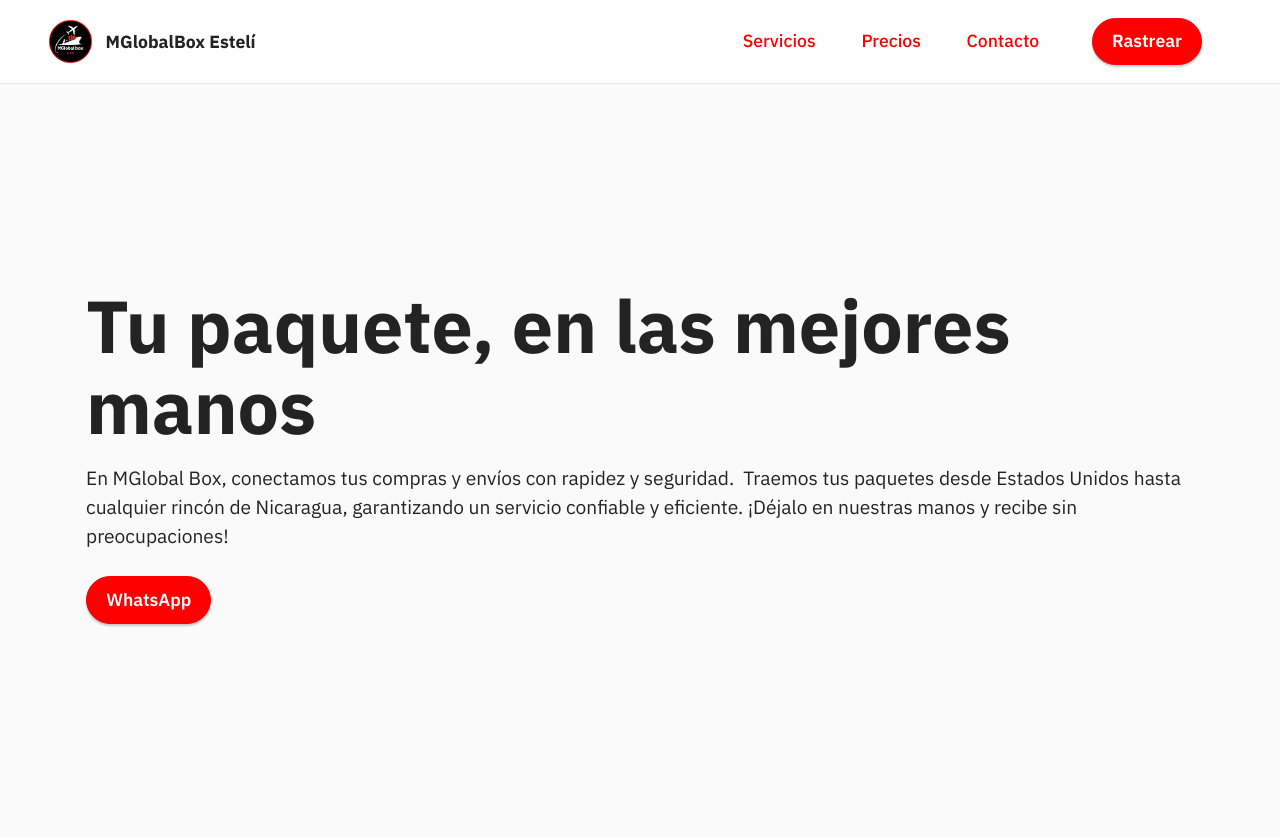
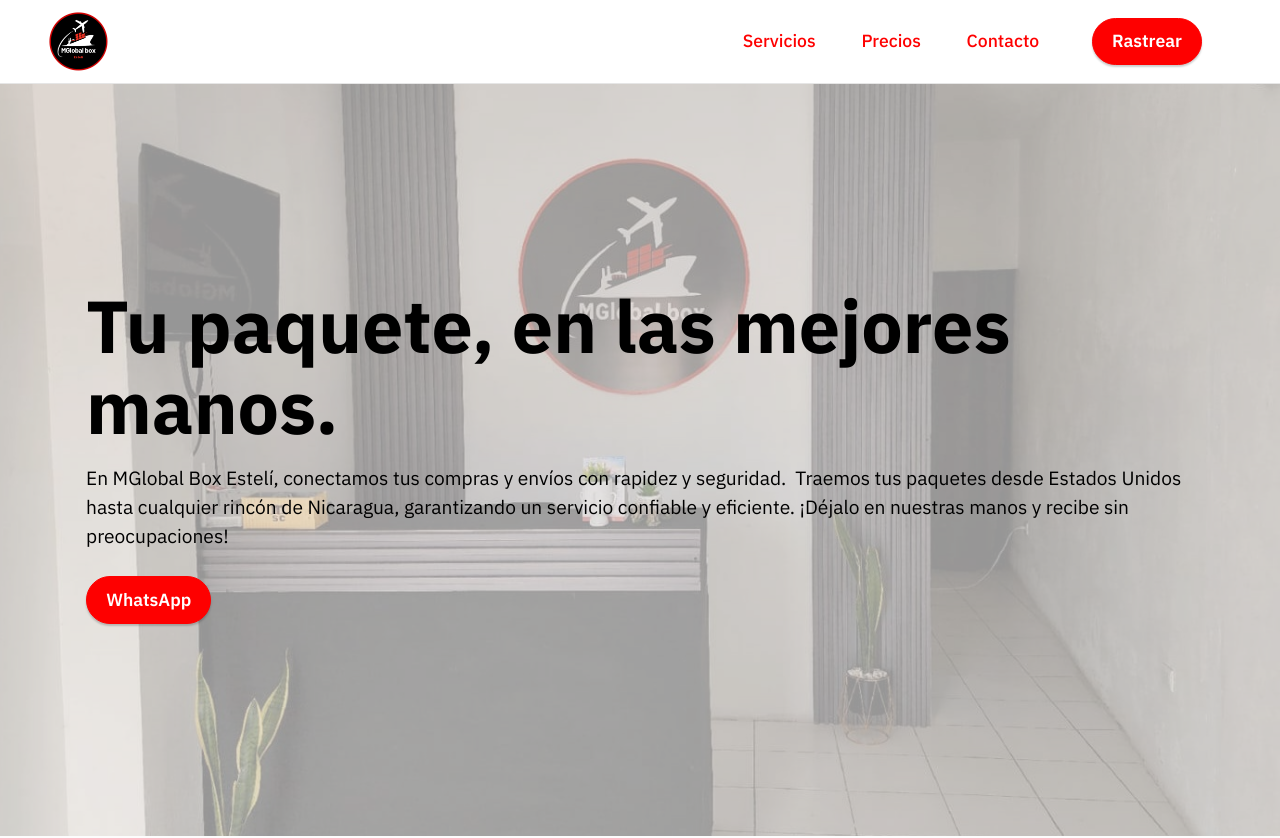
Before and after one commit to jey1322/mglobal_box, a plain HTML site: page index.html in a window 1280 px wide. Shown: the top 838 px of the page. Drawn offline with Linux system fonts and the light colour scheme; files whose address does not match are found by name.

Commit message:
cambis en fondo, quitamos texto del navbar

```diff
--- a/assets/images/hashes.json
+++ b/assets/images/hashes.json
@@ -1 +1 @@
-{"XrXg/k95vC0qPVTPGjsyKA==":"logo-w-121x121.png","7sRgScJY9s80OwMvDgrcPg==":"background2.jpeg","nvqubTrJk3f0EXvs+Zb3mw==":"background2-1.jpeg","5dKyjDuE+TnRdgRSIjY30w==":"whatsapp%20image%202025-03-25%20at%2012.25.46%20(1)-1076x1076.jpg","qUgUiC0K+JrG1j2qgfNfXg==":"whatsapp%20image%202025-03-25%20at%2012.25.46-1076x1076.jpg","hM0VNWZb9sCSzKA2ge3j8w==":"whatsapp%20image%202025-03-26%20at%2020.28.17-1200x1600.jpeg","9O8kRkB+3r3YRxKzr6T11A==":"whatsapp%20image%202025-03-26%20at%2020.28.17-1200x1600.jpeg","/fAvsTgZ2lAi68w1yAxM7w==":"whatsapp%20image%202025-03-26%20at%2020.28.17-1200x1600.jpeg","n7bGqv2rDBR1GezfL6ToaA==":"whatsapp%20image%202025-03-26%20at%2020.28.17-1200x1600.jpeg","XoNwaAEuY6W5UT4KHwFe8w==":"whatsapp%20image%202025-03-26%20at%2020.28.17-1200x1600.jpeg","IQx0jSDH29jAqa4QRhEF6g==":"whatsapp%20image%202025-03-26%20at%2020.29.31-1076x1345.jpg","Fd+ysimi07JAL6dMBp6ZCw==":"whatsapp%20image%202025-03-25%20at%2012.25.46%20(1)-696x696.jpg","+uT0S24QaX88Bimi5+jLgw==":"whatsapp%20image%202025-03-26%20at%2020.29.31%20(1)-696x688.jpg","9a+THrEE+I1WkvoeRozuTg==":"whatsapp%20image%202025-03-26%20at%2020.28.17-1200x1600.jpg","9iZNWpujPSK1PIsii6dQZA==":"whatsapp%20image%202025-03-26%20at%2020.28.17-1200x1600.jpeg"}
+{"XrXg/k95vC0qPVTPGjsyKA==":"logo-w-121x121.png","7sRgScJY9s80OwMvDgrcPg==":"background2.jpeg","nvqubTrJk3f0EXvs+Zb3mw==":"background2-1.jpeg","5dKyjDuE+TnRdgRSIjY30w==":"whatsapp%20image%202025-03-25%20at%2012.25.46%20(1)-1076x1076.jpg","qUgUiC0K+JrG1j2qgfNfXg==":"whatsapp%20image%202025-03-25%20at%2012.25.46-1076x1076.jpg","hM0VNWZb9sCSzKA2ge3j8w==":"whatsapp%20image%202025-03-26%20at%2020.28.17-1200x1600.jpeg","9O8kRkB+3r3YRxKzr6T11A==":"whatsapp%20image%202025-03-26%20at%2020.28.17-1200x1600.jpeg","/fAvsTgZ2lAi68w1yAxM7w==":"whatsapp%20image%202025-03-26%20at%2020.28.17-1200x1600.jpeg","n7bGqv2rDBR1GezfL6ToaA==":"whatsapp%20image%202025-03-26%20at%2020.28.17-1200x1600.jpeg","XoNwaAEuY6W5UT4KHwFe8w==":"whatsapp%20image%202025-03-26%20at%2020.28.17-1200x1600.jpeg","IQx0jSDH29jAqa4QRhEF6g==":"whatsapp%20image%202025-03-26%20at%2020.29.31-1076x1345.jpg","Fd+ysimi07JAL6dMBp6ZCw==":"whatsapp%20image%202025-03-25%20at%2012.25.46%20(1)-696x696.jpg","+uT0S24QaX88Bimi5+jLgw==":"whatsapp%20image%202025-03-26%20at%2020.29.31%20(1)-696x688.jpg","9a+THrEE+I1WkvoeRozuTg==":"whatsapp%20image%202025-03-26%20at%2020.28.17-1200x1600.jpg","9iZNWpujPSK1PIsii6dQZA==":"whatsapp%20image%202025-03-26%20at%2020.28.17-1200x1600.jpeg","MXwKRCt2j1da00D0p/XT/Q==":"whatsapp%20image%202025-03-27%20at%2010.31.54-1600x1200.jpeg"}
--- a/assets/mobirise/css/mbr-additional.css
+++ b/assets/mobirise/css/mbr-additional.css
@@ -1100,7 +1100,7 @@ a {
   }
 }
 .cid-uGqhWTowAx {
-  background-color: #fafafa;
+  background-image: url("../../../assets/images/whatsapp-image-2025-03-27-at-10.31.54-1600x1200.jpeg");
 }
 @media (max-width: 991px) {
   .cid-uGqhWTowAx .mbr-section-title,
@@ -1109,6 +1109,13 @@ a {
   .cid-uGqhWTowAx .mbr-text {
     text-align: center;
   }
+}
+.cid-uGqhWTowAx .mbr-section-title {
+  color: #000000;
+}
+.cid-uGqhWTowAx .mbr-text,
+.cid-uGqhWTowAx .mbr-section-btn {
+  color: #000000;
 }
 .cid-uGBOoEFGbe {
   padding-top: 5rem;
--- a/index.html
+++ b/index.html
@@ -36,10 +36,10 @@
             <div class="navbar-brand">
                 <span class="navbar-logo">
                     <a href="index.html#top">
-                        <img src="assets/images/logo-w-121x121.png" alt="Mobirise" style="height: 2.8rem;">
+                        <img src="assets/images/logo-w-121x121.png" alt="Mobirise" style="height: 3.8rem;">
                     </a>
                 </span>
-                <span class="navbar-caption-wrap"><a class="navbar-caption text-black text-primary display-4" href="index.html#top">MGlobalBox Estelí</a></span>
+
             </div>
             <button class="navbar-toggler" type="button" data-toggle="collapse" data-target="#navbarSupportedContent" aria-controls="navbarNavAltMarkup" aria-expanded="false" aria-label="Toggle navigation">
                 <div class="hamburger">
@@ -63,18 +63,18 @@
 
 </section>
 
-<section class="engine"><a href="https://mobirise.info/g">how to build your own website</a></section><section class="header2 cid-uGqhWTowAx mbr-fullscreen" id="header2-m">
+<section class="engine"><a href="https://mobirise.info/p">web templates free download</a></section><section class="header2 cid-uGqhWTowAx mbr-fullscreen mbr-parallax-background" id="header2-m">
 
 
 
-
+    <div class="mbr-overlay" style="opacity: 0.6; background-color: rgb(250, 250, 250);"></div>
 
     <div class="container">
         <div class="row justify-content-center">
             <div class="col-12 col-lg-12">
-                <h1 class="mbr-section-title mbr-fonts-style mb-3 display-1"><strong>Tu paquete, en las mejores manos</strong></h1>
+                <h1 class="mbr-section-title mbr-fonts-style mb-3 display-1"><strong>Tu paquete, en las mejores manos.</strong></h1>
 
-                <p class="mbr-text mbr-fonts-style display-7">En MGlobal Box, conectamos tus compras y envíos con rapidez y seguridad.&nbsp; Traemos tus paquetes desde Estados Unidos hasta cualquier rincón de Nicaragua, garantizando un servicio confiable y eficiente. ¡Déjalo en nuestras manos y recibe sin preocupaciones!&nbsp;</p>
+                <p class="mbr-text mbr-fonts-style display-7">En MGlobal Box Estelí, conectamos tus compras y envíos con rapidez y seguridad.&nbsp; Traemos tus paquetes desde Estados Unidos hasta cualquier rincón de Nicaragua, garantizando un servicio confiable y eficiente. ¡Déjalo en nuestras manos y recibe sin preocupaciones!&nbsp;</p>
                 <div class="mbr-section-btn mt-3"><a class="btn btn-warning display-4" href="https://wa.me/50582002286">WhatsApp</a></div>
             </div>
         </div>
@@ -97,7 +97,7 @@
                 <div class="col-12 col-lg">
                     <div class="text-box">
                         <h5 class="mbr-title mbr-fonts-style display-2"><strong>Nuestro compromiso</strong></h5>
-                        <p class="mbr-text mbr-fonts-style display-7">En MGlobal Box, hacemos que cada envío cuente. Nos especializamos en envíos rápidos, seguros y eficientes, asegurándonos de que tus paquetes lleguen a su destino sin contratiempos. Conectamos distancias, facilitamos entregas y garantizamos la mejor experiencia para nuestros clientes.</p>
+                        <p class="mbr-text mbr-fonts-style display-7">En MGlobal Box Estelí, hacemos que cada envío cuente. Nos especializamos en envíos rápidos, seguros y eficientes, asegurándonos de que tus paquetes lleguen a su destino sin contratiempos. Conectamos distancias, facilitamos entregas y garantizamos la mejor experiencia para nuestros clientes.</p>
 
 
                     </div>
@@ -317,7 +317,7 @@
                         <h4 class="card-title mbr-fonts-style align-center mb-2 display-2">
                             <strong>Teléfono</strong></h4>
                         <p class="mbr-text mbr-fonts-style mb-2 display-4">
-                            <a href="https://wa.me/50582002286" class="text-black">505 8200 2286</a><br><a href="tel:50585167130" class="text-black">505 8516 7130</a></p>
+                            <a href="https://wa.me/50582002286" class="text-black">505 8200 2286</a><br><a href="https://wa.me/50585167130" class="text-black text-primary">505 8516 7130</a></p>
 
                     </div>
                 </div>
@@ -370,6 +370,7 @@
     </div>
 </section>
 
+
   <script src="assets/web/assets/jquery/jquery.min.js"></script>
   <script src="assets/popper/popper.min.js"></script>
   <script src="assets/tether/tether.min.js"></script>
@@ -379,8 +380,8 @@
   <script src="assets/dropdown/js/navbar-dropdown.js"></script>
   <script src="assets/touchswipe/jquery.touch-swipe.min.js"></script>
   <script src="assets/viewportchecker/jquery.viewportchecker.js"></script>
+  <script src="assets/parallax/jarallax.min.js"></script>
   <script src="assets/theme/js/script.js"></script>
-
 
 
   </body>
```
Also changed, not shown: assets/images/whatsapp-image-2025-03-27-at-10.31.54-1600x1200.jpeg (added), 1 other file.
